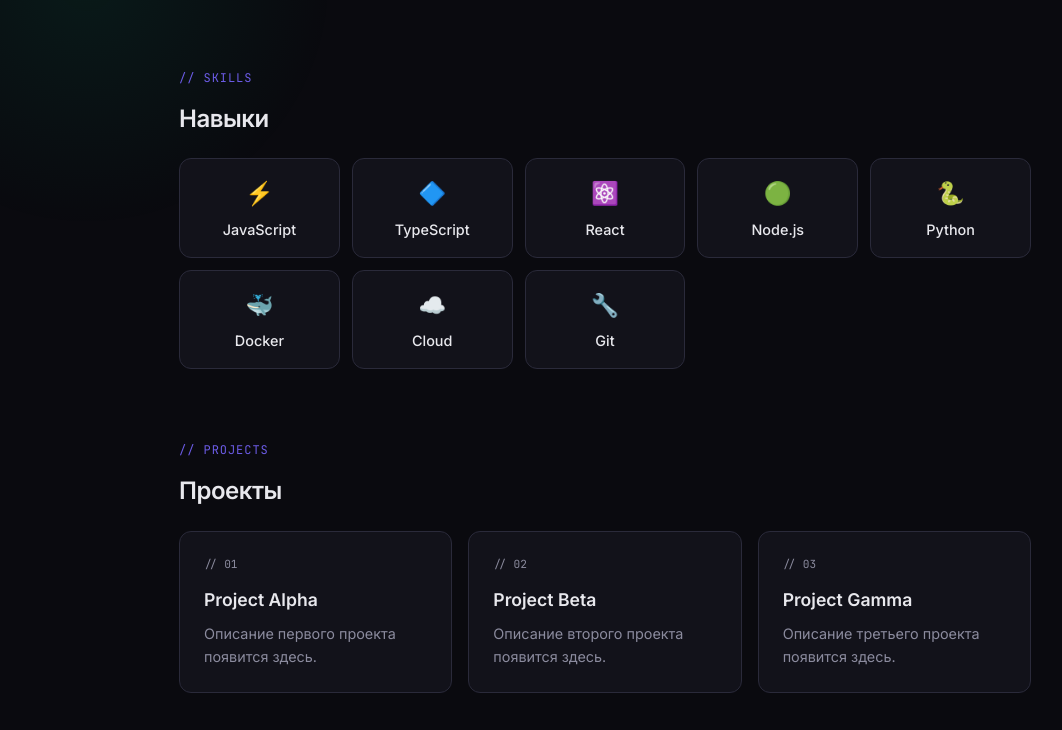
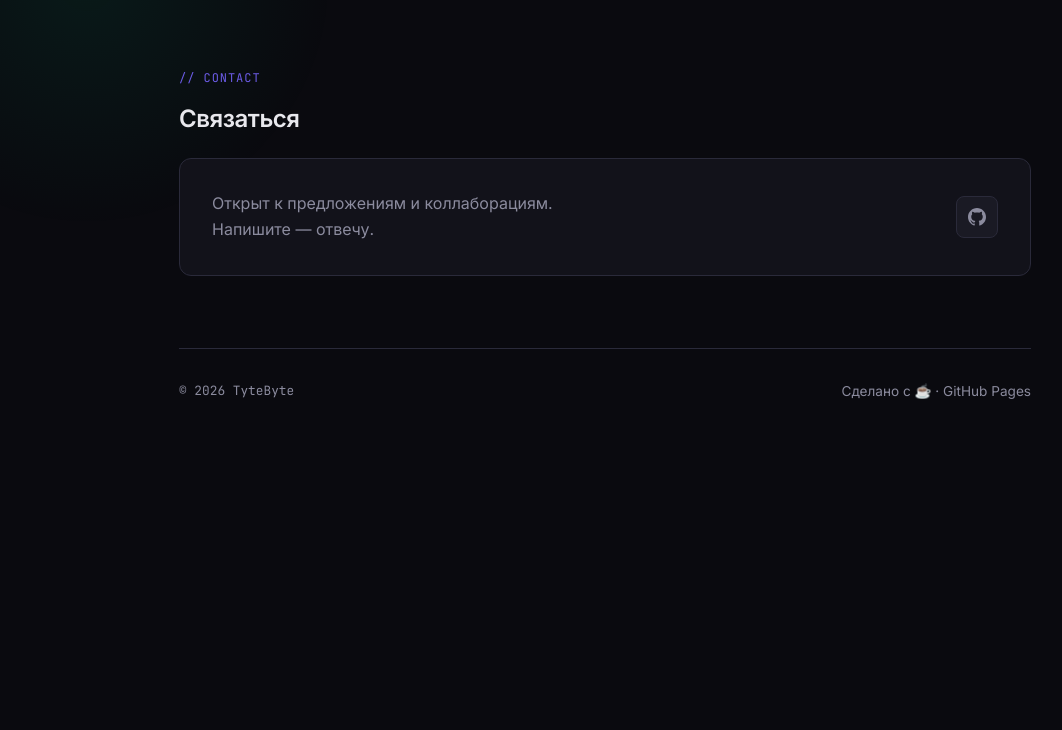
Before and after one commit to tytebyte-dev/tytebyte-dev.github.io, a plain HTML site: page index.html in a window 1280 px wide. Shown: the part 690-1420 px from the top of the page, without its empty margins (35-1097 px from the left). After the commit the page ends 1124 px from the top, so only its background shows below. Drawn offline with Linux system fonts and the light colour scheme.

Commit message:
Remove skills and projects sections

```diff
--- a/index.html
+++ b/index.html
@@ -239,100 +239,6 @@
       max-width: 600px;
     }
 
-    /* Skills */
-    .skills-grid {
-      display: grid;
-      grid-template-columns: repeat(auto-fill, minmax(140px, 1fr));
-      gap: 0.75rem;
-    }
-
-    .skill {
-      background: var(--bg-card);
-      border: 1px solid var(--border);
-      border-radius: var(--radius);
-      padding: 1rem 1.1rem;
-      text-align: center;
-      font-size: 0.9rem;
-      font-weight: 500;
-      transition: border-color 0.2s, background 0.2s;
-    }
-
-    .skill:hover {
-      border-color: var(--accent);
-      background: var(--bg-elevated);
-    }
-
-    .skill .icon {
-      font-size: 1.4rem;
-      margin-bottom: 0.4rem;
-      display: block;
-    }
-
-    /* Projects */
-    .projects-grid {
-      display: grid;
-      grid-template-columns: repeat(auto-fill, minmax(260px, 1fr));
-      gap: 1rem;
-    }
-
-    .project-card {
-      background: var(--bg-card);
-      border: 1px solid var(--border);
-      border-radius: var(--radius);
-      padding: 1.5rem;
-      transition: border-color 0.2s, transform 0.2s;
-      position: relative;
-      overflow: hidden;
-    }
-
-    .project-card:hover {
-      border-color: var(--accent);
-      transform: translateY(-2px);
-    }
-
-    .project-card .status {
-      font-family: 'JetBrains Mono', monospace;
-      font-size: 0.7rem;
-      color: var(--text-muted);
-      margin-bottom: 0.75rem;
-    }
-
-    .project-card h3 {
-      font-size: 1.1rem;
-      font-weight: 600;
-      margin-bottom: 0.5rem;
-    }
-
-    .project-card p {
-      font-size: 0.9rem;
-      color: var(--text-muted);
-    }
-
-    .coming-soon-overlay {
-      position: absolute;
-      inset: 0;
-      background: rgba(10, 10, 15, 0.6);
-      display: flex;
-      align-items: center;
-      justify-content: center;
-      opacity: 0;
-      transition: opacity 0.2s;
-      border-radius: var(--radius);
-    }
-
-    .project-card:hover .coming-soon-overlay {
-      opacity: 1;
-    }
-
-    .coming-soon-overlay span {
-      background: var(--bg-elevated);
-      border: 1px solid var(--border);
-      padding: 0.4rem 1rem;
-      border-radius: 6px;
-      font-size: 0.8rem;
-      font-weight: 500;
-    }
-
     /* Contact */
     .contact-box {
       background: var(--bg-card);
@@ -422,8 +328,6 @@
       <a href="#" class="logo">tyte<span>byte</span></a>
       <ul class="nav-links">
         <li><a href="#about">Обо мне</a></li>
-        <li><a href="#skills">Навыки</a></li>
-        <li><a href="#projects">Проекты</a></li>
         <li><a href="#contact">Контакты</a></li>
       </ul>
     </nav>
@@ -436,8 +340,8 @@
         Этот сайт — заглушка, полноценное портфолио скоро появится.
       </p>
       <div class="hero-actions">
-        <a href="#projects" class="btn btn-primary">Смотреть проекты</a>
-        <a href="#contact" class="btn btn-ghost">Связаться</a>
+        <a href="#contact" class="btn btn-primary">Связаться</a>
+        <a href="https://github.com/tytebyte-dev" target="_blank" rel="noopener" class="btn btn-ghost">GitHub</a>
       </div>
     </header>
 
@@ -448,46 +352,6 @@
         Здесь будет короткое описание: стек, опыт, чем занимаюсь и к чему стремлюсь.
         Пока сайт в стадии подготовки — следите за обновлениями.
       </p>
-    </section>
-
-    <section id="skills">
-      <div class="section-label">// skills</div>
-      <h2>Навыки</h2>
-      <div class="skills-grid">
-        <div class="skill"><span class="icon">⚡</span>JavaScript</div>
-        <div class="skill"><span class="icon">🔷</span>TypeScript</div>
-        <div class="skill"><span class="icon">⚛️</span>React</div>
-        <div class="skill"><span class="icon">🟢</span>Node.js</div>
-        <div class="skill"><span class="icon">🐍</span>Python</div>
-        <div class="skill"><span class="icon">🐳</span>Docker</div>
-        <div class="skill"><span class="icon">☁️</span>Cloud</div>
-        <div class="skill"><span class="icon">🔧</span>Git</div>
-      </div>
-    </section>
-
-    <section id="projects">
-      <div class="section-label">// projects</div>
-      <h2>Проекты</h2>
-      <div class="projects-grid">
-        <div class="project-card">
-          <div class="status">// 01</div>
-          <h3>Project Alpha</h3>
-          <p>Описание первого проекта появится здесь.</p>
-          <div class="coming-soon-overlay"><span>Скоро</span></div>
-        </div>
-        <div class="project-card">
-          <div class="status">// 02</div>
-          <h3>Project Beta</h3>
-          <p>Описание второго проекта появится здесь.</p>
-          <div class="coming-soon-overlay"><span>Скоро</span></div>
-        </div>
-        <div class="project-card">
-          <div class="status">// 03</div>
-          <h3>Project Gamma</h3>
-          <p>Описание третьего проекта появится здесь.</p>
-          <div class="coming-soon-overlay"><span>Скоро</span></div>
-        </div>
-      </div>
     </section>
 
     <section id="contact">
```
